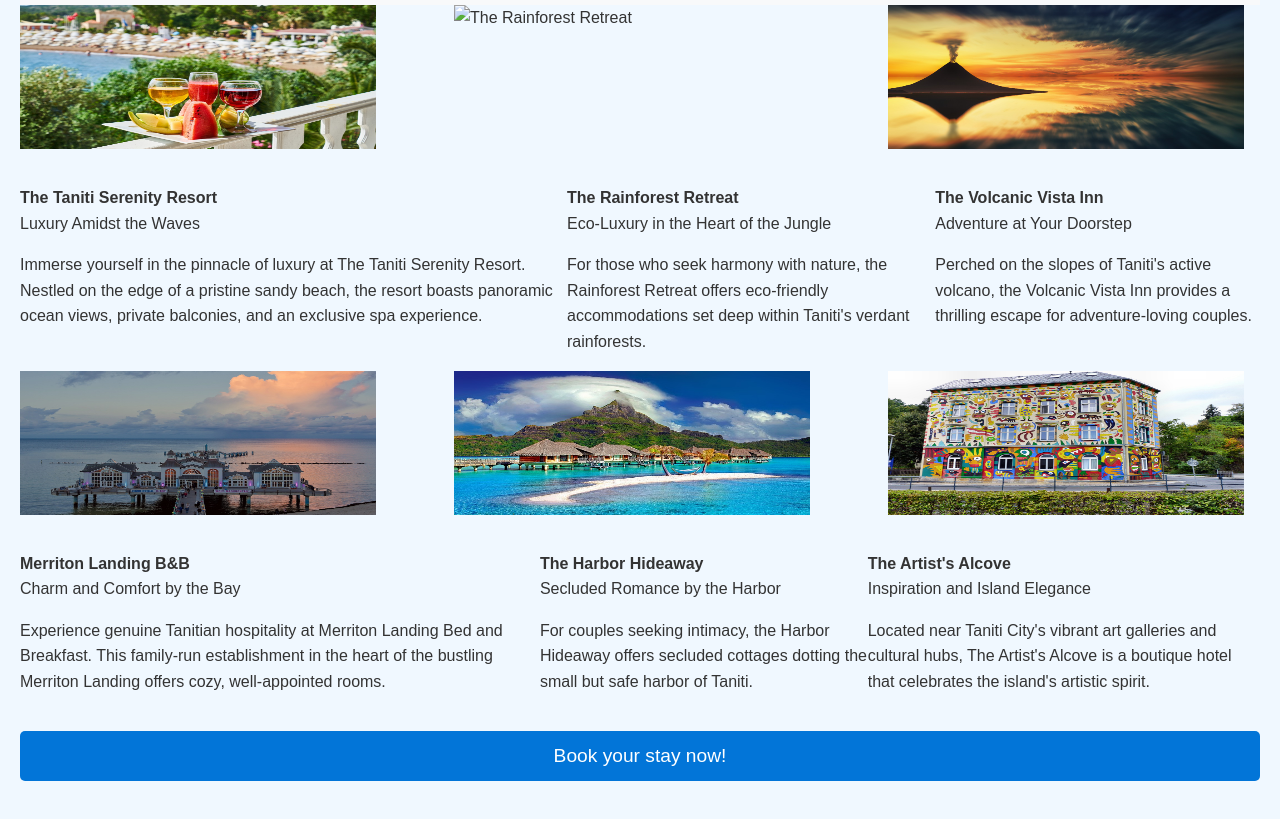
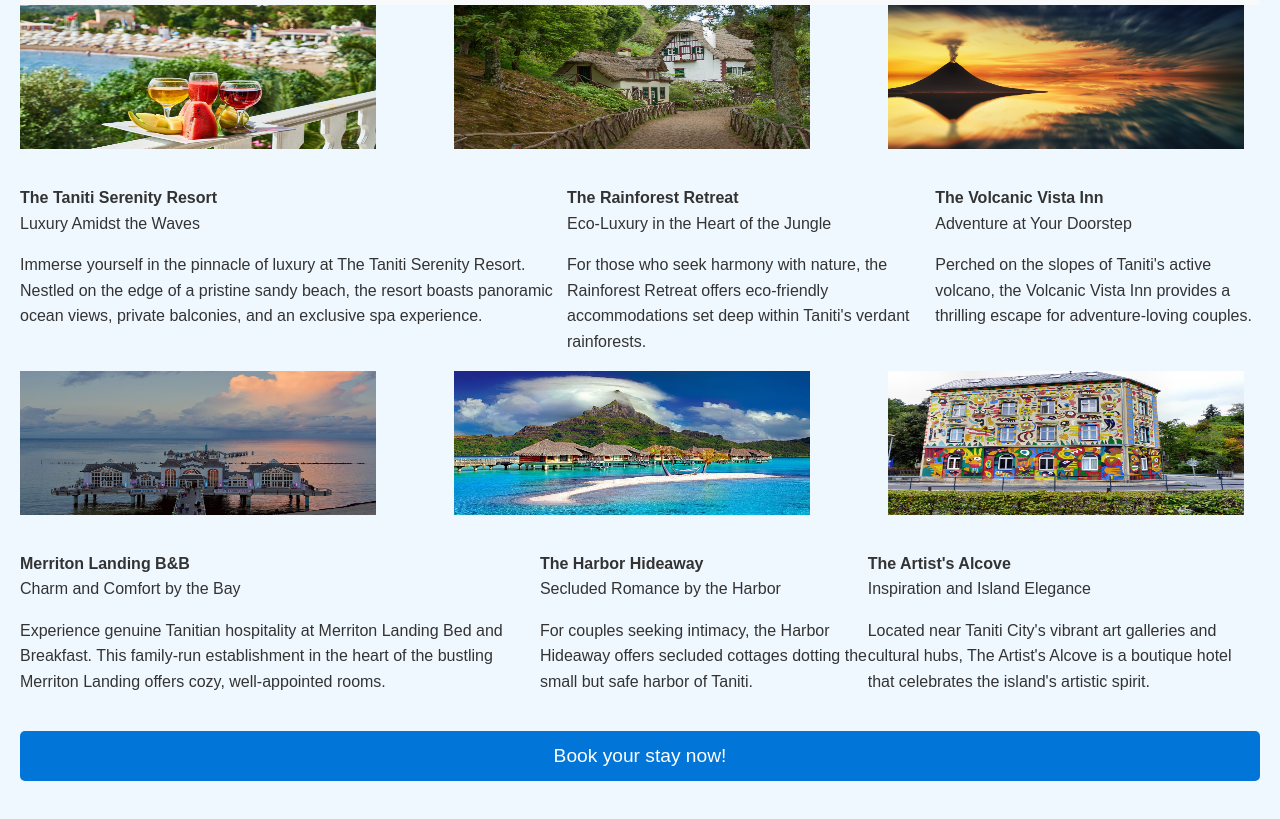
Before and after one commit to CaedanGrey/caedangrey.github.io, a plain HTML site: page lodging.html in a window 1280 px wide. Shown: the part 89-908 px from the top of the page. Drawn offline with nearby package versions, Linux system fonts and the light colour scheme.

Commit message:
Update lodging.html

```diff
--- a/lodging.html
+++ b/lodging.html
@@ -71,7 +71,7 @@
         <!-- Singular Image Section -->
 <div class="gallery">
     <img src="./hotel-4350206_1280.jpg" alt="The Taniti Serenity Resort">
-    <img src="./maderia-3561153_1280.jpg" alt="The Rainforest Retreat">
+    <img src="./madeira-3561153_1280.jpg" alt="The Rainforest Retreat">
     <img src="./volcano-6568783_1280.jpg" alt="The Volcanic Vista Inn">
 </div>
 
```
